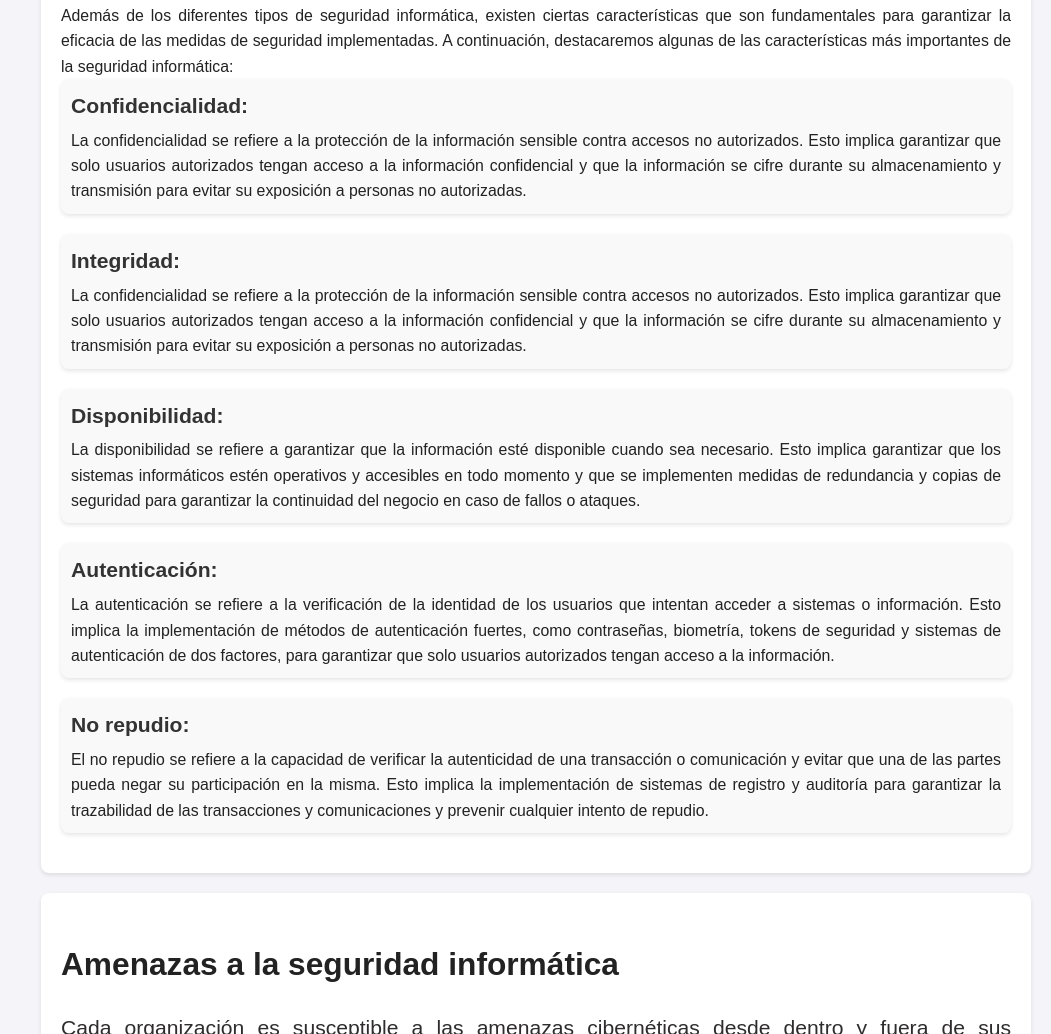
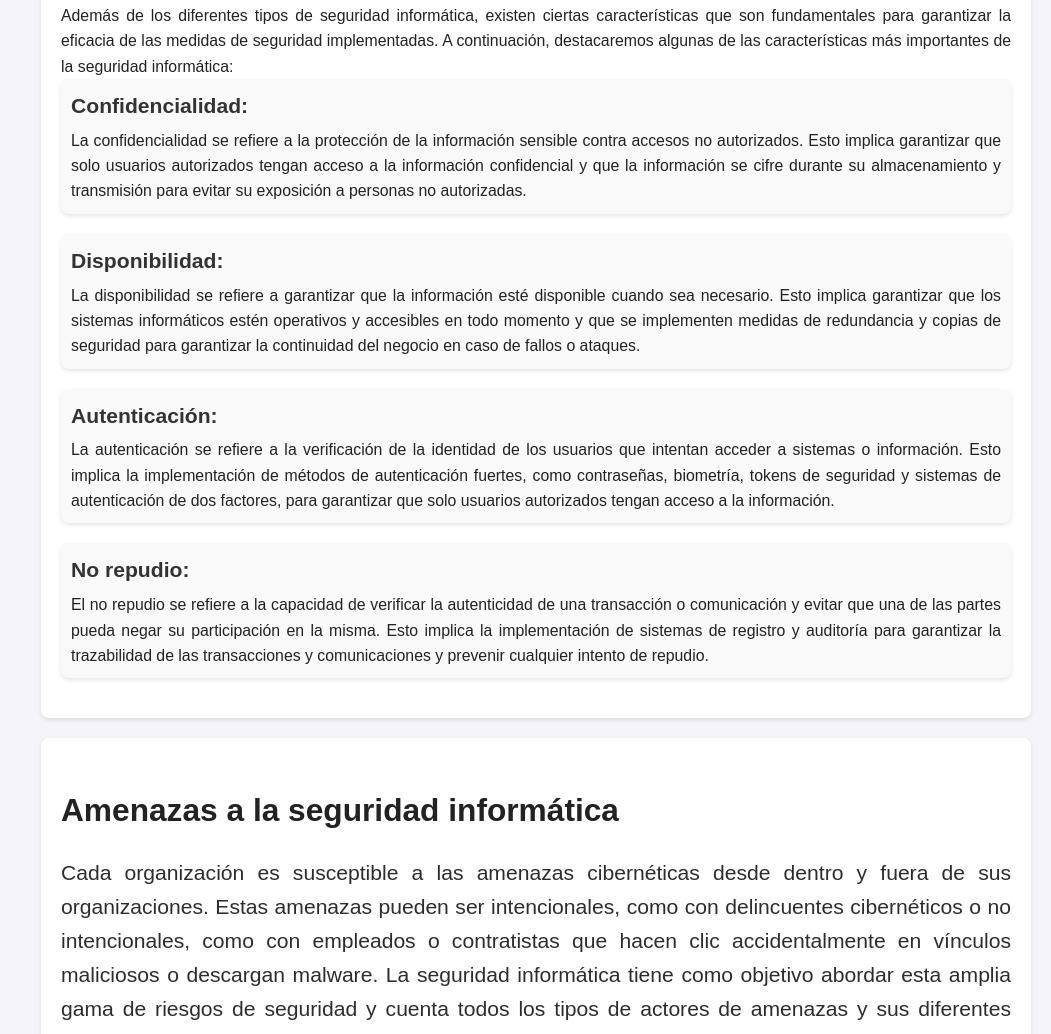
Before and after one commit to ShadowXwx/ShadowXwx.github.io, a plain HTML site: page index.html in a window 1280 px wide. Shown: the part 3336-4370 px from the top of the page, without its empty margins (229-1280 px from the left). Drawn offline with Linux system fonts and the light colour scheme.

Commit message:
Update index.html

```diff
--- a/index.html
+++ b/index.html
@@ -109,12 +109,7 @@
                         <p>La confidencialidad se refiere a la protección de la información sensible contra accesos no autorizados. Esto implica garantizar que solo usuarios autorizados tengan acceso a la información confidencial y que la información se cifre durante su almacenamiento y transmisión para evitar su exposición a personas no autorizadas.</p>
                     </div>
                 </li>
-                <li>
-                    <div>
-                        <h3>Integridad:</h3>
-                        <p>La confidencialidad se refiere a la protección de la información sensible contra accesos no autorizados. Esto implica garantizar que solo usuarios autorizados tengan acceso a la información confidencial y que la información se cifre durante su almacenamiento y transmisión para evitar su exposición a personas no autorizadas.</p>
-                    </div>
-                </li>
+
                 <li>
                     <div>
                         <h3>Disponibilidad:</h3>
```
